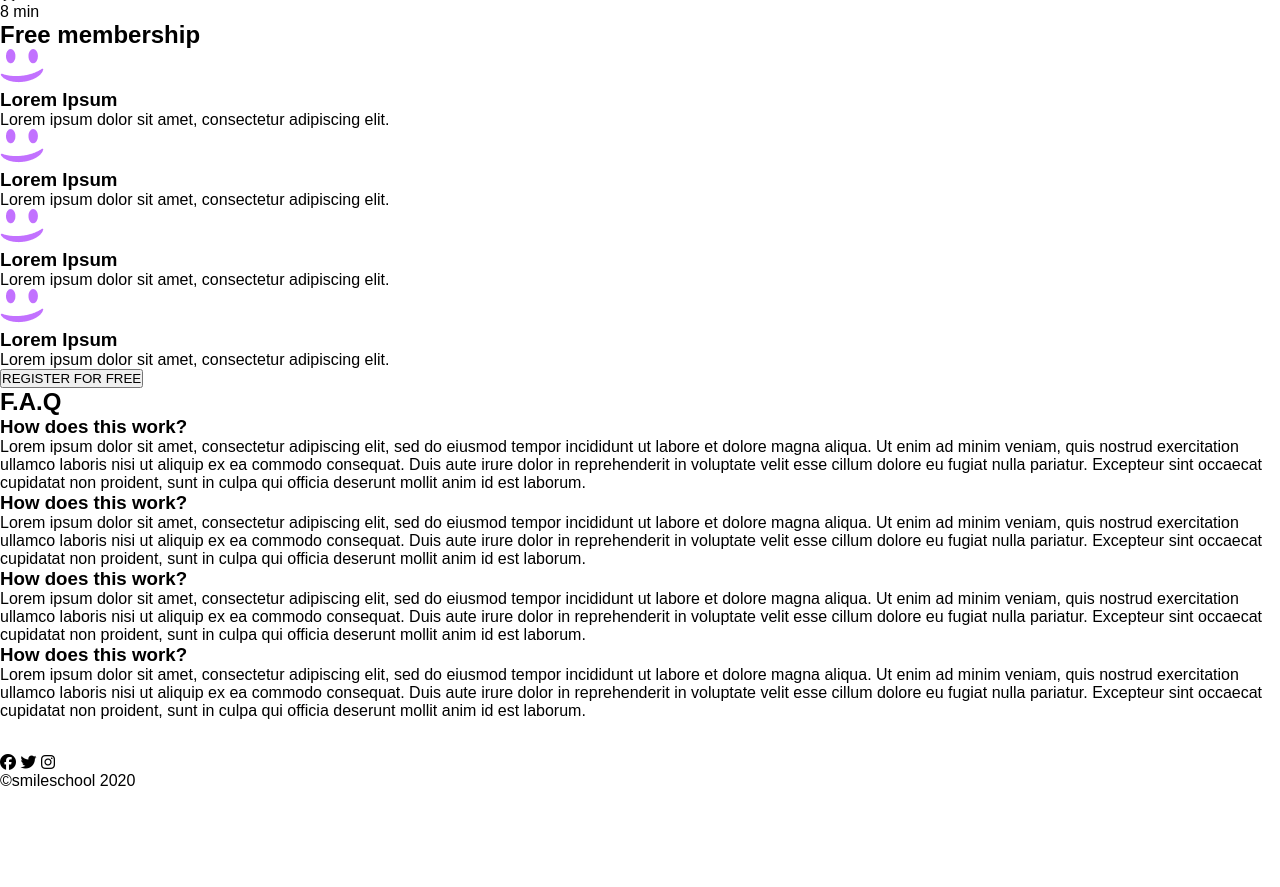
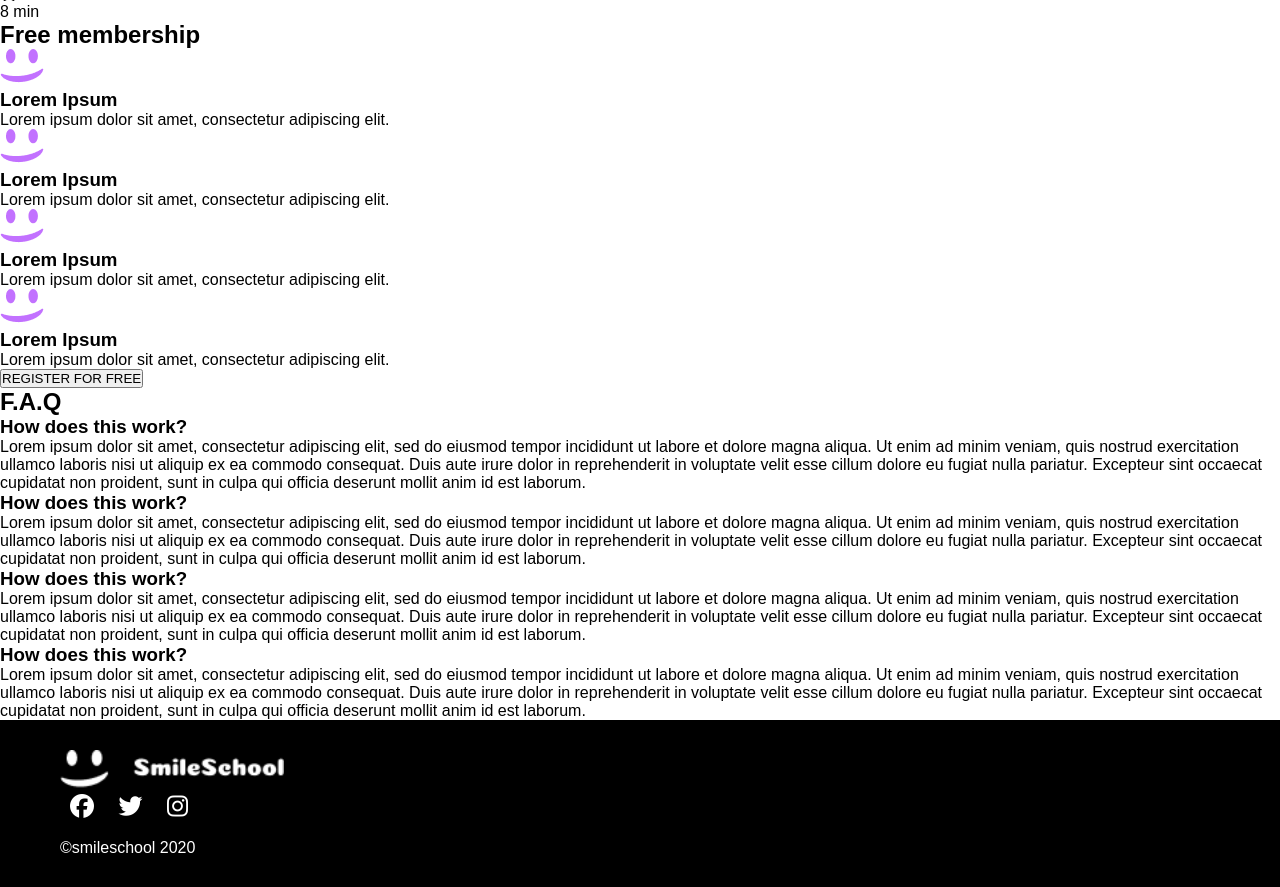
Before and after one commit to alikagwe/alx_html_css, a plain HTML site: page css_advanced/index.html in a window 1280 px wide. Shown: the part 2835-3722 px from the top of the page. Before the commit the page ends 3625 px from the top, so only its background shows below. Drawn offline with Linux system fonts and the light colour scheme.

Commit message:
All css added

```diff
--- a/css_advanced/styles.css
+++ b/css_advanced/styles.css
@@ -133,3 +133,22 @@ section:first-of-type(6) h3 {
   margin-bottom: 10px;
   color: #333;
 }
+footer {
+  background-color: #000;
+  color: #fff;
+  padding: 30px 60px;
+}
+
+footer img {
+  height: 40px;
+}
+
+footer i {
+  margin: 0 10px;
+  font-size: 24px;
+  color: #fff;
+}
+
+footer p {
+  margin-top: 20px;
+}
```
